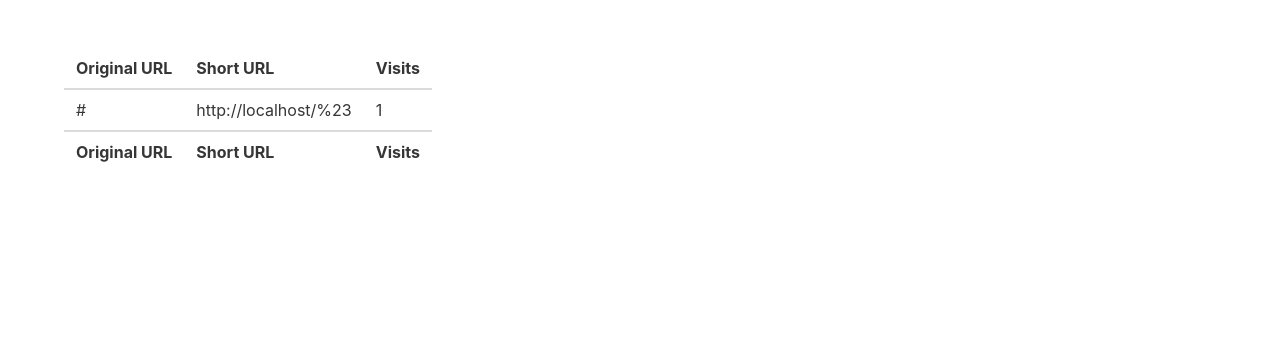
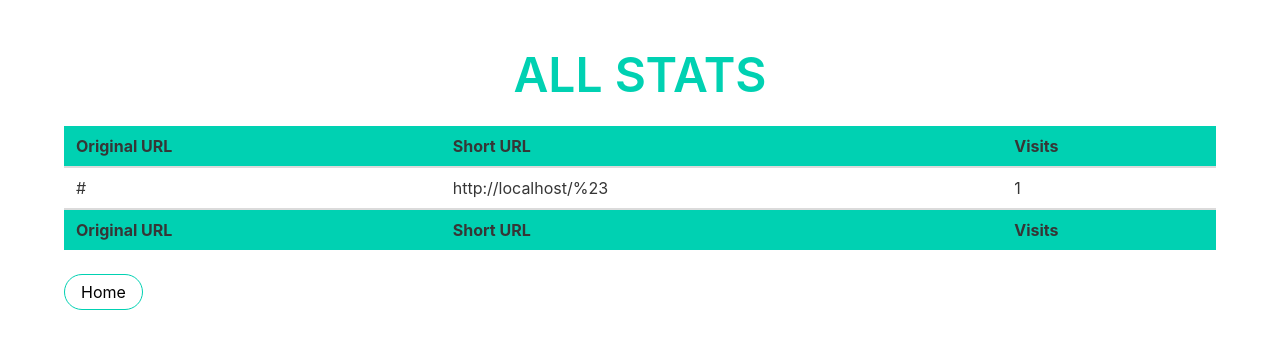
Before and after one commit to albieduffy/url-shortener-1, a Flask app: page /stats in a window 1280 px wide. Shown: the top 357 px of the page. Run offline with Flask 2, Linux system fonts and the light colour scheme; tables that the repository leaves empty hold one stand-in row (values such as "Sample post"); some libraries are stand-ins or nearby versions.

Commit message:
center table and add colours

```diff
--- a/url_shortener/templates/stats.html
+++ b/url_shortener/templates/stats.html
@@ -10,17 +10,19 @@
 </head>
 
 <body>
-    <section class="section">
-        <div class="container">
-            <table class="table">
-                <thead>
+
+    <section class="section mgh-medium">
+        <div class="container ">
+            <h1 class="title is-1 has-text-primary has-text-centered is-uppercase">All Stats</h1>
+            <table class="table is-hoverable is-fullwidth">
+                <thead class="has-background-primary">
                     <tr>
                         <th>Original URL</th>
                         <th>Short URL</th>
                         <th>Visits</th>
                     </tr>
                 </thead>
-                <tfoot>
+                <tfoot class="has-background-primary">
                     <tr>
                         <th>Original URL</th>
                         <th>Short URL</th>
@@ -37,6 +39,7 @@
                     {% endfor %}
                 </tbody>
             </table>
+            <button type="submit" class="button is-rounded is-primary is-outlined"><a href="/" style="text-decoration: none; color: black;">Home</a></button>
         </div>
     </section>
 </body>
```
